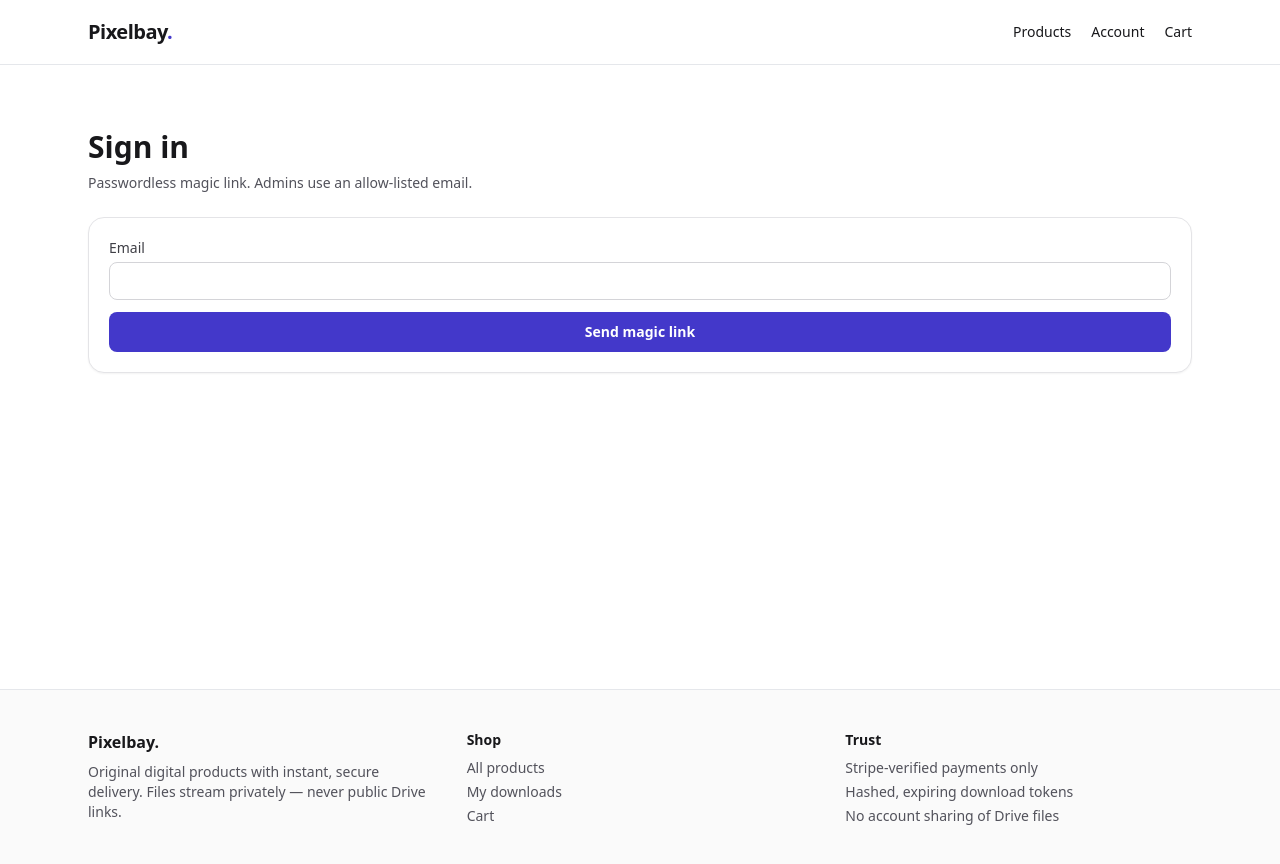
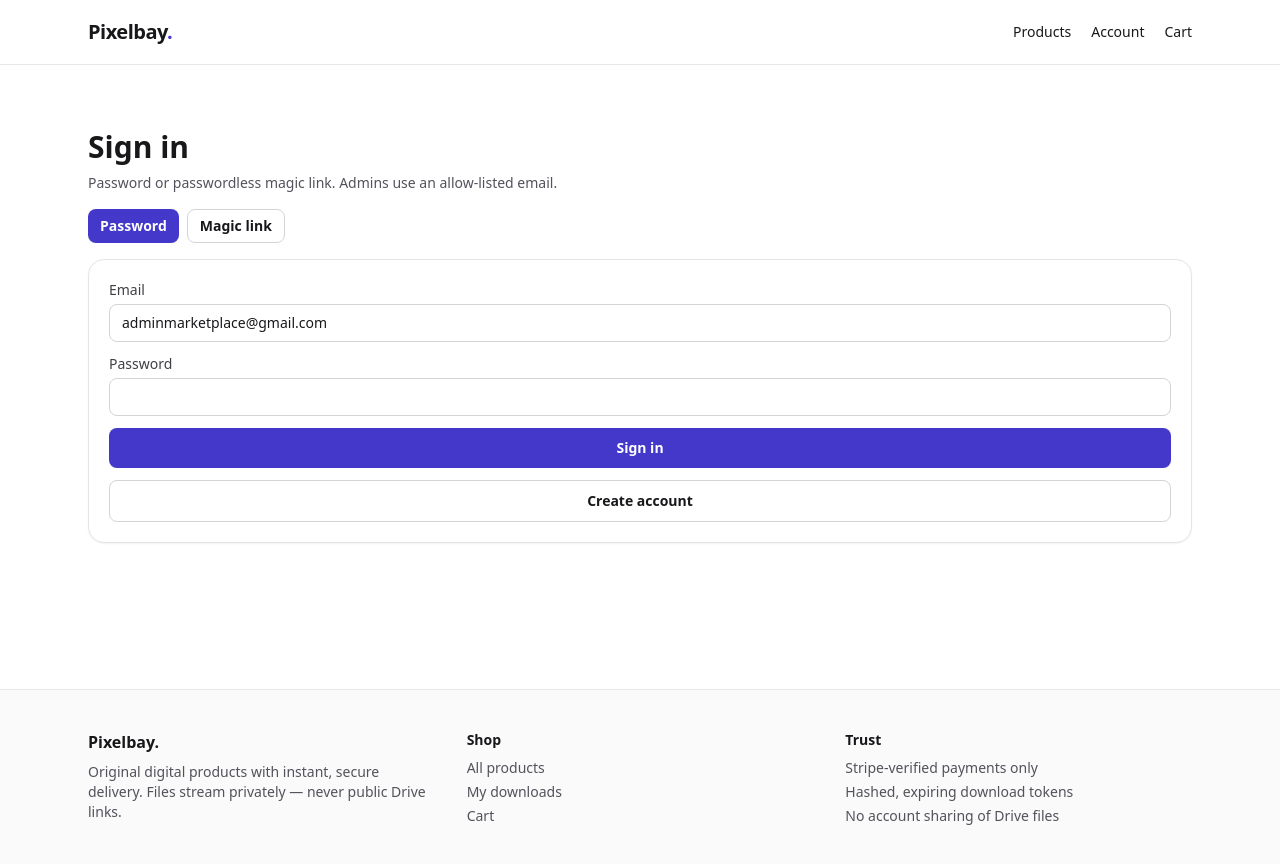
Before and after one commit to santimirana51-commits/Marketplace, a Next.js app: page /login in a window 1280 px wide. Built offline with nearby package versions, Linux system fonts and the light colour scheme; no server answers.

Commit message:
Login: add password mode (no email needed)

```diff
--- a/app/login/page.tsx
+++ b/app/login/page.tsx
@@ -3,16 +3,20 @@ import { useState } from 'react';
 import { createClient } from '@/lib/supabase/client';
 
 export default function LoginPage() {
-  const [email, setEmail] = useState('');
+  const [mode, setMode] = useState<'password' | 'otp'>('password');
+  const [email, setEmail] = useState('adminmarketplace@gmail.com');
+  const [password, setPassword] = useState('');
   const [sent, setSent] = useState(false);
   const [busy, setBusy] = useState(false);
   const [error, setError] = useState<string | null>(null);
+  const [notice, setNotice] = useState<string | null>(null);
 
-  async function go(e: React.FormEvent) {
+  async function sendLink(e: React.FormEvent) {
     e.preventDefault();
     if (busy) return; // single-flight: Supabase rate-limits OTP emails
     setBusy(true);
     setError(null);
+    setNotice(null);
     try {
       const supabase = createClient();
       const { error } = await supabase.auth.signInWithOtp({
@@ -26,14 +30,50 @@ export default function LoginPage() {
     }
   }
 
+  async function passwordAuth(e: React.FormEvent, action: 'in' | 'up') {
+    e.preventDefault();
+    if (busy) return;
+    setBusy(true);
+    setError(null);
+    setNotice(null);
+    try {
+      const supabase = createClient();
+      if (action === 'in') {
+        const { error } = await supabase.auth.signInWithPassword({ email, password });
+        if (error) setError(error.message);
+        else window.location.href = '/account';
+      } else {
+        const { data, error } = await supabase.auth.signUp({ email, password });
+        if (error) setError(error.message);
+        else if (!data.session) setNotice('Account created. If email confirmation is on, check your inbox — or ask Supabase admin to confirm you, then sign in.');
+        else window.location.href = '/account';
+      }
+    } finally {
+      setBusy(false);
+    }
+  }
+
   return (
     <div className="container-x max-w-md py-16">
       <h1 className="text-3xl font-bold">Sign in</h1>
-      <p className="mt-2 text-sm text-zinc-600">Passwordless magic link. Admins use an allow-listed email.</p>
-      {sent ? (
-        <p className="card mt-6 text-sm">Check your inbox for the sign-in link.</p>
+      <p className="mt-2 text-sm text-zinc-600">Password or passwordless magic link. Admins use an allow-listed email.</p>
+      <div className="mt-4 flex gap-2 text-sm">
+        <button onClick={() => setMode('password')} className={mode === 'password' ? 'btn-primary !px-3 !py-1.5' : 'btn-secondary !px-3 !py-1.5'}>Password</button>
+        <button onClick={() => setMode('otp')} className={mode === 'otp' ? 'btn-primary !px-3 !py-1.5' : 'btn-secondary !px-3 !py-1.5'}>Magic link</button>
+      </div>
+      {mode === 'password' ? (
+        <form onSubmit={(e) => passwordAuth(e, 'in')} className="card mt-4 space-y-3">
+          <div><label className="label">Email</label><input className="input" type="email" required value={email} onChange={(e) => setEmail(e.target.value)} /></div>
+          <div><label className="label">Password</label><input className="input" type="password" required minLength={6} value={password} onChange={(e) => setPassword(e.target.value)} /></div>
+          <button className="btn-primary w-full" disabled={busy}>{busy ? 'Signing in…' : 'Sign in'}</button>
+          <button type="button" className="btn-secondary w-full" disabled={busy} onClick={(e) => passwordAuth(e, 'up')}>Create account</button>
+          {error ? <p className="text-sm text-red-600">{error}</p> : null}
+          {notice ? <p className="text-sm text-zinc-600">{notice}</p> : null}
+        </form>
+      ) : sent ? (
+        <p className="card mt-4 text-sm">Check your inbox for the sign-in link.</p>
       ) : (
-        <form onSubmit={go} className="card mt-6 space-y-3">
+        <form onSubmit={sendLink} className="card mt-4 space-y-3">
           <div><label className="label">Email</label><input className="input" type="email" required value={email} onChange={(e) => setEmail(e.target.value)} /></div>
           <button className="btn-primary w-full" disabled={busy}>{busy ? 'Sending…' : 'Send magic link'}</button>
           {error ? <p className="text-sm text-red-600">{error}</p> : null}
```
